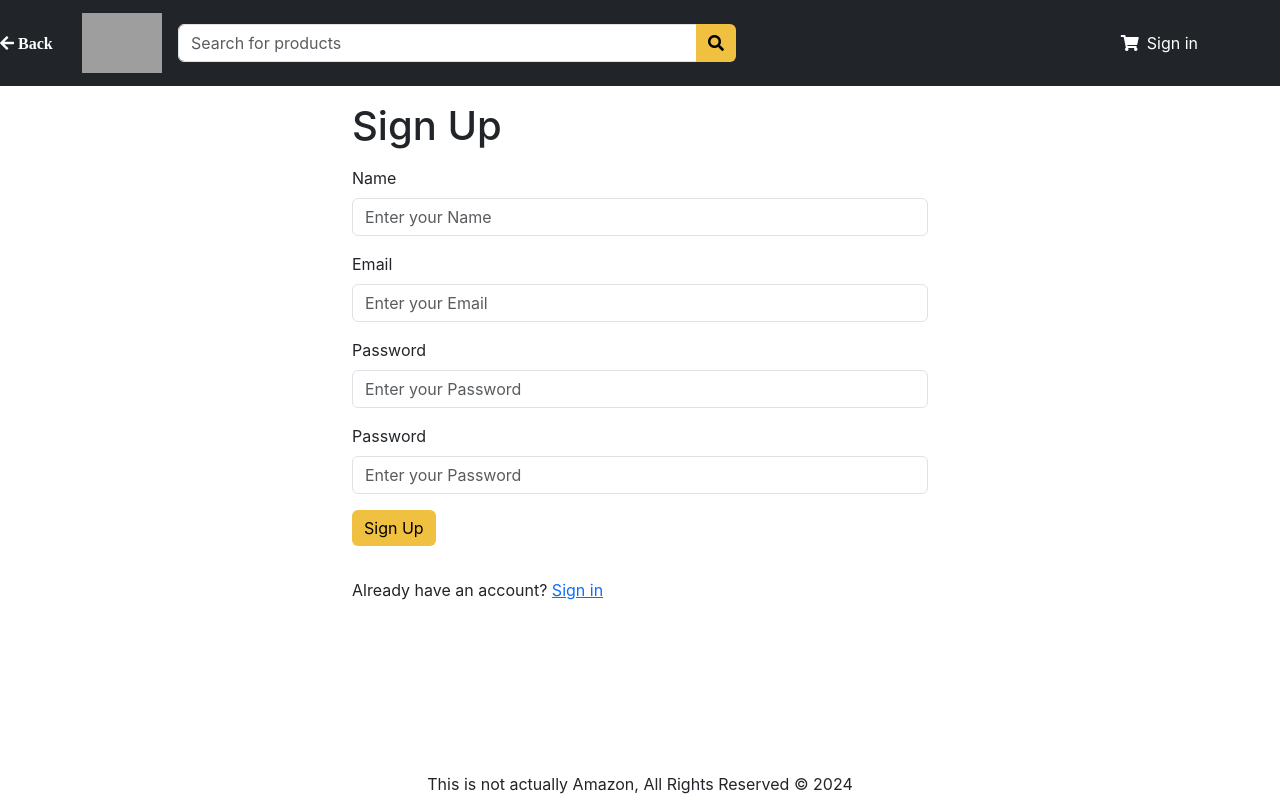
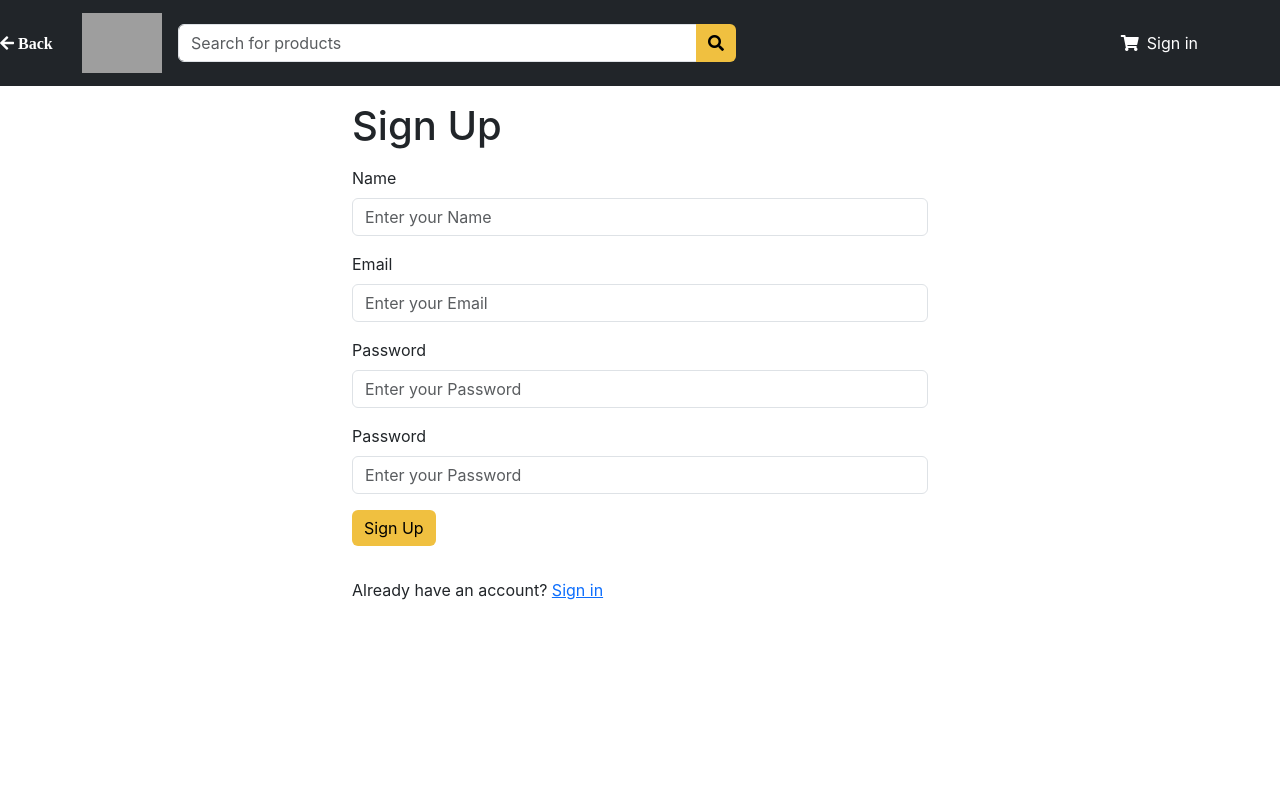
Before and after one commit to NivSolomon/Eshop, a React (Vite) app in the folder client/: page /signup in a window 1280 px wide. Built offline with nearby package versions, Linux system fonts and the light colour scheme; grey boxes are pictures that could not be loaded.

Commit message:
delete footer:

```diff
--- a/client/src/App.jsx
+++ b/client/src/App.jsx
@@ -3,7 +3,7 @@ import {BrowserRouter, Route, Routes} from 'react-router-dom'
 //import Title from './Components/Shared/Title.jsx'
 import Container from 'react-bootstrap/Container'
 import {HomePage} from './Pages/HomePage.jsx'
-import Footer from './Components/Shared/Footer.jsx'
+// import Footer from './Components/Shared/Footer.jsx'
 import Header from './Components/Shared/Header.jsx'
 import SignIn from './Pages/SignIn.jsx'
 import {ToastContainer} from 'react-toastify';
@@ -73,7 +73,7 @@ function App() {
             </Routes>
           </Container>
         </main>
-        <Footer/>
+        {/* <Footer/> */}
       </div>
      </DragDropContext>
     </BrowserRouter>
--- a/client/src/components/Shared/Footer.jsx
+++ b/client/src/components/Shared/Footer.jsx
@@ -1,4 +1,3 @@
-import React from 'react'
 
 const Footer = () => {
   return (
```
